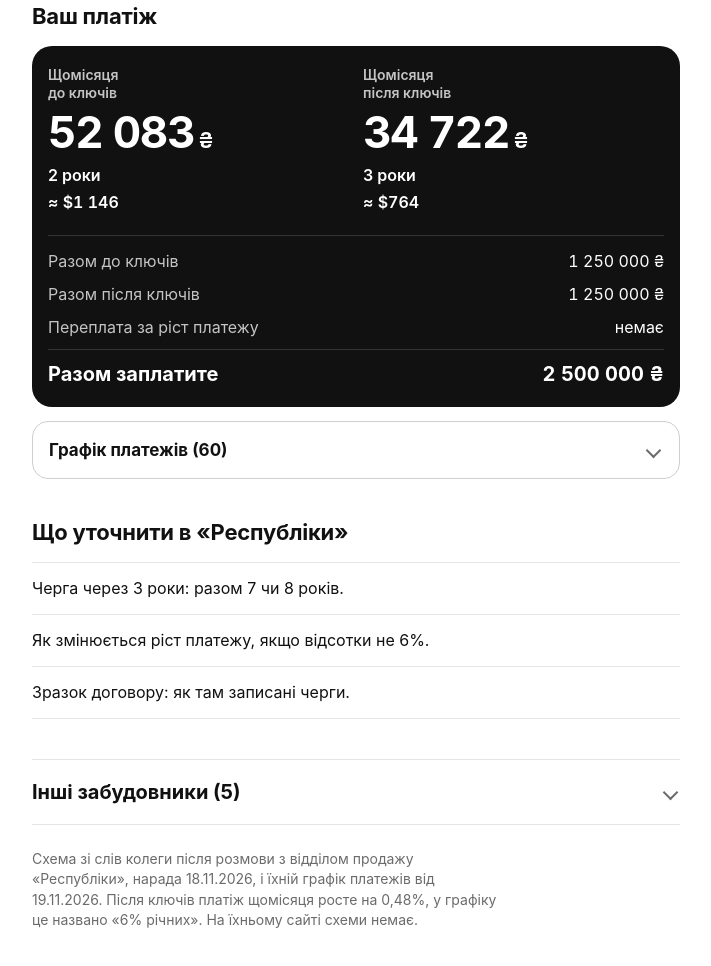
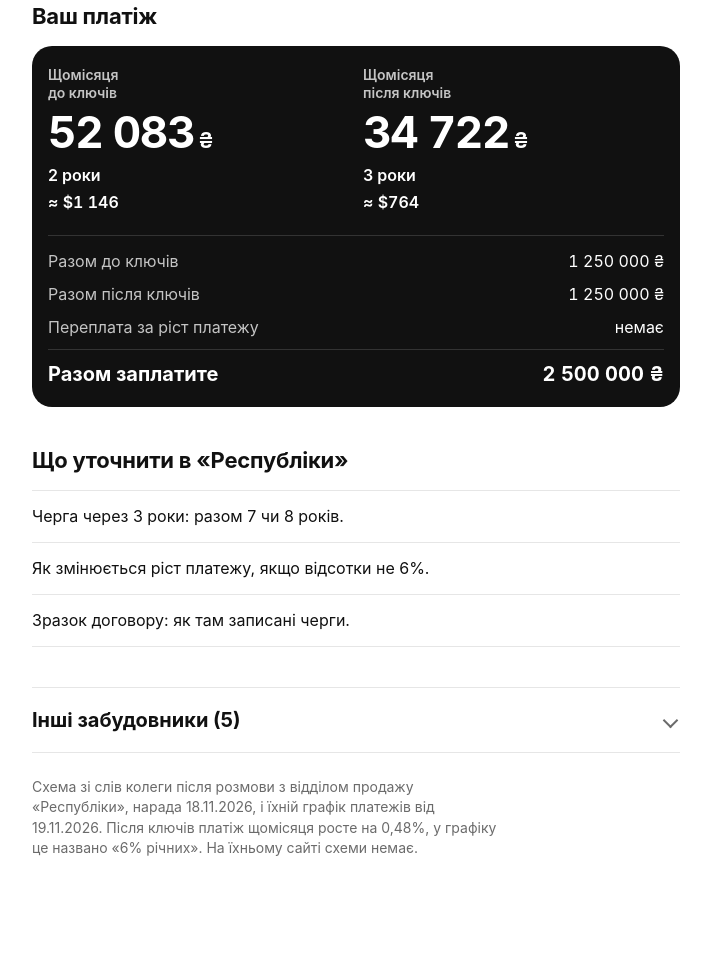
Before and after one commit to LexGoArt/rozstrochka-respublika, a plain HTML site: page index.html in a window 1280 px wide. Shown: the part 1251-2217 px from the top of the page, without its empty margins (284-995 px from the left). After the commit the page ends 2149 px from the top, so only its background shows below. Drawn offline with Linux system fonts and the light colour scheme.

Commit message:
Прибрано графік платежів
Co-Authored-By: Claude Opus 5.5 <noreply@anthropic.com>

```diff
--- a/index.html
+++ b/index.html
@@ -95,14 +95,6 @@ body[data-tab=s] .n4,body[data-tab=s] #more{display:none}
 .cur{display:inline-grid;grid-template-columns:1fr 1fr;gap:4px;background:var(--tile);border-radius:12px;padding:3px}
 .cur button{min-width:64px;height:40px;border:0;border-radius:9px;background:transparent;font:inherit;font-weight:700;font-size:16px;color:var(--ink2);cursor:pointer}
 .cur button[aria-pressed=true]{background:#fff;color:var(--ink);box-shadow:0 1px 3px rgba(0,0,0,.14)}
-.sched{width:100%;border-collapse:collapse;font-size:15px;font-variant-numeric:tabular-nums}
-.sched th{text-align:left;font-size:13px;color:var(--ink2);font-weight:600;padding:8px 4px;border-bottom:1.5px solid var(--ink)}
-.sched td{padding:8px 4px;border-bottom:1px solid var(--line)}
-.sched td:first-child{color:var(--ink2);width:2.5em}
-.sched th:last-child,.sched td:last-child{text-align:right;white-space:nowrap}
-.sched tr.h td{text-align:left;background:var(--tile);font-weight:700;color:var(--ink);font-size:14px}
-.sched tr.t td{font-weight:700;border-bottom:1.5px solid var(--ink)}
-.schedw{padding:0 12px 12px;max-height:480px;overflow:auto}
 .tune .stp{max-width:240px}
 /* уточнити */
 .todo{margin:0;padding:0;list-style:none;border-top:1px solid var(--line)}
@@ -205,10 +197,6 @@ body[data-tab=s] .n4,body[data-tab=s] #more{display:none}
     </dl>
   </div>
   <p class=note id=note hidden></p>
-  <details id=sch>
-    <summary id=sch-s>Графік платежів</summary>
-    <div class=schedw><table class=sched><thead><tr><th>№</th><th>Місяць</th><th id=sch-c>Сума, ₴</th></tr></thead><tbody id=sch-b></tbody></table></div>
-  </details>
   <details id=more>
     <summary>Змінити строки, відсотки, курс</summary>
     <div class=tune>
@@ -266,10 +254,8 @@ body[data-tab=s] .n4,body[data-tab=s] #more{display:none}
 const Q={a:{n1:24,n2:36,rate:0},b:{n1:36,n2:60,rate:6}};
 const S={cur:'uah',area:50,price:50000,disc:0,fp:0,n1:24,n2:36,rate:0,usd:45.43};
 const PR={uah:{min:20000,max:150000,step:500,d:1000},usd:{min:500,max:4000,step:10,d:10}};
-const MON=['січень','лютий','березень','квітень','травень','червень','липень','серпень','вересень','жовтень','листопад','грудень'];
 const $=id=>document.getElementById(id);
 const f0=n=>Math.round(n).toLocaleString('uk-UA');
-const f2=n=>(Math.round(n*100)/100).toLocaleString('uk-UA',{minimumFractionDigits:2,maximumFractionDigits:2});
 const pct=v=>String(v).replace('.',',');
 const sym=()=>S.cur==='usd'?'$':'₴';
 const money=v=>f0(v)+' '+sym();
@@ -287,20 +273,6 @@ function plan(P,fp,n1,n2,rate){
   return{F,pre,R,m1,m2,last,g,after,mk:Math.max(0,after-R)};
 }
 function fill(el){const mn=+el.min,mx=+el.max,v=Math.min(mx,Math.max(mn,+el.value));el.style.setProperty('--p',((v-mn)/(mx-mn)*100)+'%')}
-function schedule(p,n1,n2){
-  const d=new Date(),y0=d.getFullYear(),m0=d.getMonth(),fm=v=>S.cur==='usd'?f2(v):f0(v);
-  const mon=i=>MON[(m0+i)%12]+' '+(y0+Math.floor((m0+i)/12));
-  let h='',i=0,n=0;const pre=(p.F?1:0)+n1;
-  h+='<tr class=h><td colspan=3>До ключів · '+pre+' платежів</td></tr>';
-  if(p.F){h+='<tr><td>'+(++n)+'</td><td>'+mon(i++)+', перший внесок</td><td>'+fm(p.F)+'</td></tr>'}
-  for(let k=0;k<n1;k++)h+='<tr><td>'+(++n)+'</td><td>'+mon(i++)+'</td><td>'+fm(p.m1)+'</td></tr>';
-  h+='<tr class=t><td></td><td>Разом до ключів</td><td>'+fm(p.F+p.pre)+'</td></tr>';
-  h+='<tr class=h><td colspan=3>Після ключів · '+n2+' платежів</td></tr>';
-  for(let k=0;k<n2;k++)h+='<tr><td>'+(++n)+'</td><td>'+(k+1)+'-й місяць</td><td>'+fm(p.m2*Math.pow(1+p.g,k))+'</td></tr>';
-  h+='<tr class=t><td></td><td>Разом після ключів</td><td>'+fm(p.after)+'</td></tr>';
-  h+='<tr class=t><td></td><td>Всього</td><td>'+fm(p.F+p.pre+p.after)+'</td></tr>';
-  $('sch-b').innerHTML=h;$('sch-s').textContent='Графік платежів ('+n+')';$('sch-c').textContent='Сума, '+sym();
-}
 function render(){
   const {area,price,disc,fp,n1,n2,rate}=S,pr=PR[S.cur];
   const full=area>0&&price>0?area*price:0,P=full*(1-disc/100),p=plan(P,fp,n1,n2,rate);
@@ -334,7 +306,6 @@ function render(){
   $('n1v').textContent=yrs(n1);$('n2v').textContent=yrs(n2);
   $('ratev').textContent=rate?pct(rate)+'% річних':'немає';
   $('sm1').textContent=money(p.m1);$('sm2').textContent=money(p.m2);
-  schedule(p,n1,n2);
 }
 function setQ(k){Object.assign(S,Q[k]);render()}
 function setCur(c){if(c===S.cur)return;const r=S.usd||1,pr=PR[c];
```
